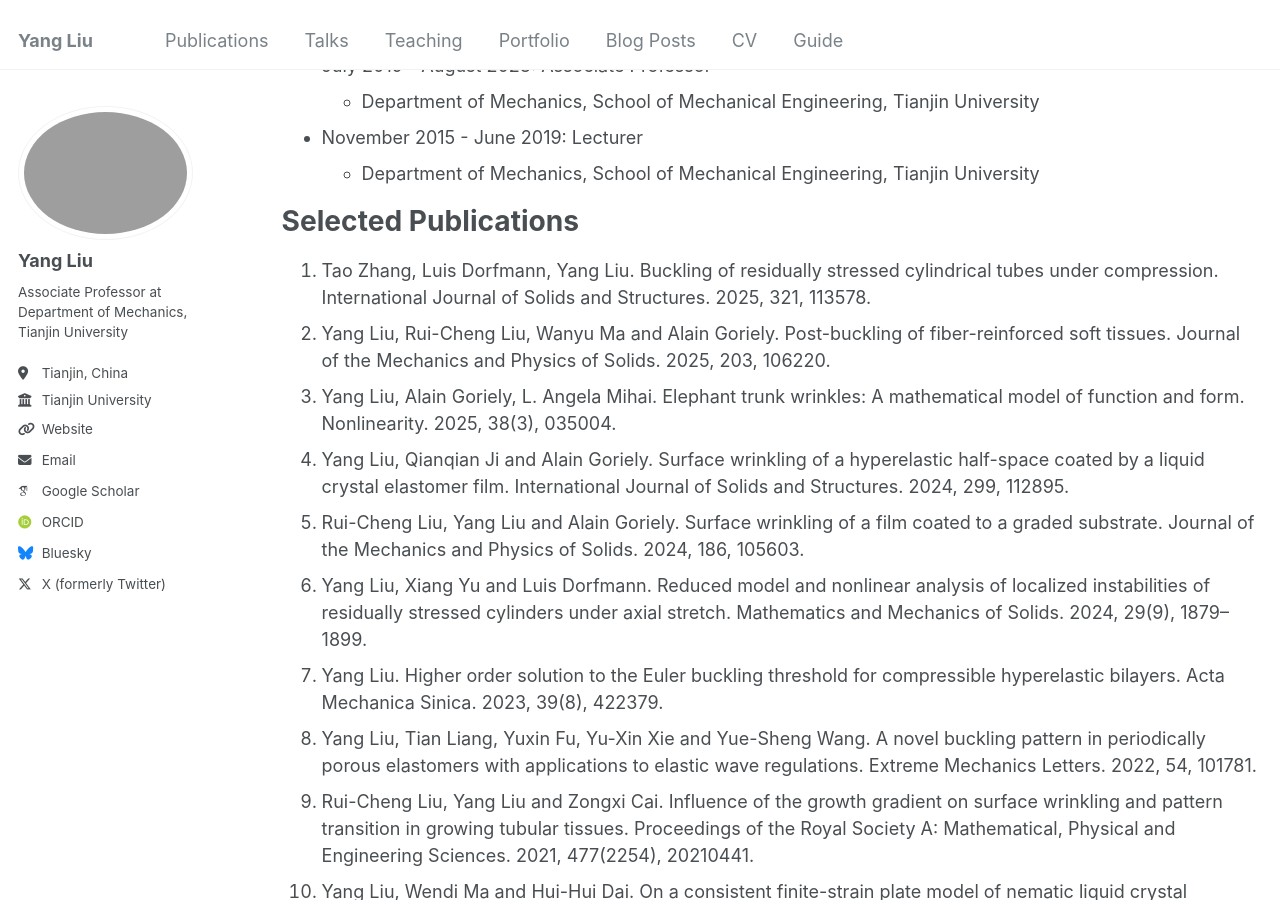
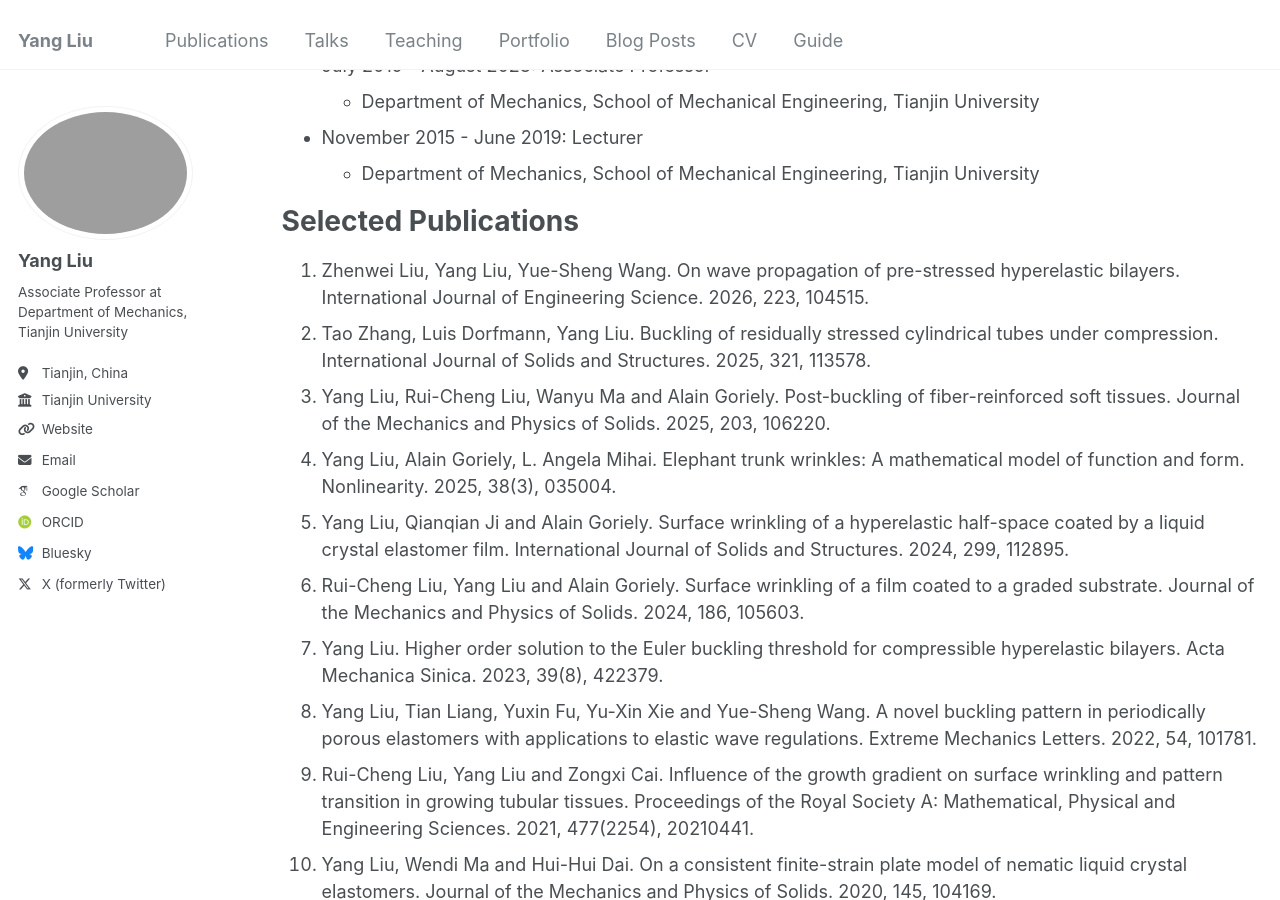
Before and after one commit to yangliumech/yangliumech.github.io, a Jekyll site: the page built from _pages/cv.md, in a window 1280 px wide and 900 px high, scrolled down 461 px. Built offline with Jekyll 4.4.1, drawn with Linux system fonts in a browser that asks for light colours; some web fonts are replaced.

Commit message:
Update cv.md

```diff
--- a/_pages/cv.md
+++ b/_pages/cv.md
@@ -33,18 +33,17 @@ Work experience
 Selected Publications
 ======
 
-1. Tao Zhang, Luis Dorfmann, Yang Liu. Buckling of residually stressed cylindrical tubes under compression. International Journal of Solids and Structures. 2025, 321, 113578.
-2. Yang Liu, Rui-Cheng Liu, Wanyu Ma and Alain Goriely. Post-buckling of fiber-reinforced soft tissues. Journal of the Mechanics and Physics of Solids. 2025, 203, 106220.
-3. Yang Liu, Alain Goriely, L. Angela Mihai. Elephant trunk wrinkles: A mathematical model of function and form. Nonlinearity. 2025, 38(3), 035004.
-4. Yang Liu, Qianqian Ji and Alain Goriely. Surface wrinkling of a hyperelastic half-space coated by a liquid crystal elastomer film. International Journal of Solids and Structures. 2024, 299, 112895.
-5. Rui-Cheng Liu, Yang Liu and Alain Goriely. Surface wrinkling of a film coated to a graded substrate. Journal of the Mechanics and Physics of Solids. 2024, 186, 105603.
-6. Yang Liu, Xiang Yu and Luis Dorfmann. Reduced model and nonlinear analysis of localized instabilities of residually stressed cylinders under axial stretch. Mathematics and Mechanics of Solids. 2024, 29(9), 1879–1899.
+1. Zhenwei Liu, Yang Liu, Yue-Sheng Wang. On wave propagation of pre-stressed hyperelastic bilayers. International Journal of Engineering Science. 2026, 223, 104515.
+2. Tao Zhang, Luis Dorfmann, Yang Liu. Buckling of residually stressed cylindrical tubes under compression. International Journal of Solids and Structures. 2025, 321, 113578.
+3. Yang Liu, Rui-Cheng Liu, Wanyu Ma and Alain Goriely. Post-buckling of fiber-reinforced soft tissues. Journal of the Mechanics and Physics of Solids. 2025, 203, 106220.
+4. Yang Liu, Alain Goriely, L. Angela Mihai. Elephant trunk wrinkles: A mathematical model of function and form. Nonlinearity. 2025, 38(3), 035004.
+5. Yang Liu, Qianqian Ji and Alain Goriely. Surface wrinkling of a hyperelastic half-space coated by a liquid crystal elastomer film. International Journal of Solids and Structures. 2024, 299, 112895.
+6. Rui-Cheng Liu, Yang Liu and Alain Goriely. Surface wrinkling of a film coated to a graded substrate. Journal of the Mechanics and Physics of Solids. 2024, 186, 105603.
 7. Yang Liu. Higher order solution to the Euler buckling threshold for compressible hyperelastic bilayers. Acta Mechanica Sinica. 2023, 39(8), 422379.
 8. Yang Liu, Tian Liang, Yuxin Fu, Yu-Xin Xie and Yue-Sheng Wang. A novel buckling pattern in periodically porous elastomers with applications to elastic wave regulations. Extreme Mechanics Letters. 2022, 54, 101781.
 9. Rui-Cheng Liu, Yang Liu and Zongxi Cai. Influence of the growth gradient on surface wrinkling and pattern transition in growing tubular tissues. Proceedings of the Royal Society A: Mathematical, Physical and Engineering Sciences. 2021, 477(2254), 20210441.
 10. Yang Liu, Wendi Ma and Hui-Hui Dai. On a consistent finite-strain plate model of nematic liquid crystal elastomers. Journal of the Mechanics and Physics of Solids. 2020, 145, 104169.
-<!--11. Yang Liu, Yang Ye, Ali Althobaiti and Yu-Xin Xie. Prevention of localized bulging in an inflated bilayer tube. International Journal of Mechanical Sciences. 2019, 153–154, 359–368.-->
-<!--12. Lishuai Jin, Yang Liu and Zongxi Cai. Post-buckling analysis on growing tubular tissues: A semi-analytical approach and imperfection sensitivity. International Journal of Solids and structures. 2019, 162, 121–134.-->
+
 
 Selected Talks
 ======
```
